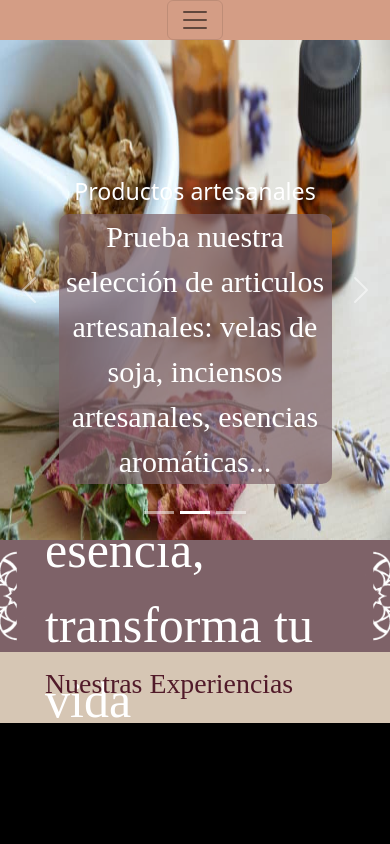
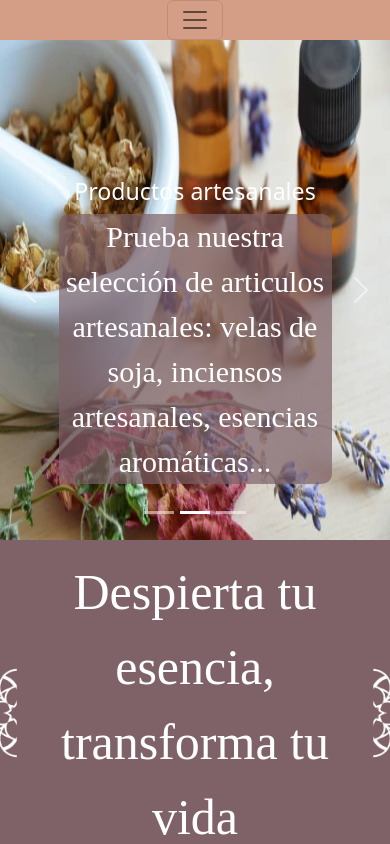
Before and after one commit to Anyi79/ProyectoSukha, a React (Vite) app in the folder ProyectoSukha/: page / in a window 390 px wide. Shown: the top 844 px of the page. Built offline with nearby package versions, Linux system fonts and the light colour scheme; a web font is replaced by a local one.

Commit message:
Divider responsive fixed

```diff
--- a/ProyectoSukha/src/Style/Divider.css
+++ b/ProyectoSukha/src/Style/Divider.css
@@ -3,7 +3,7 @@
 .DivContainer {
     display: flex;
     flex-direction: row;
-    height: 7rem;
+    height: auto;
     justify-content: center;
     align-items: center;
     background-color: #7E6268;
@@ -32,8 +32,8 @@
     #DividerText {
         color: white;
         font-family: 'Qwitcher Grypen';
+        text-align: center;
         font-size: 3.125rem;
-        margin-left: .9375rem;
-        margin-right: .9375rem;}
+    }
 
 }
```
